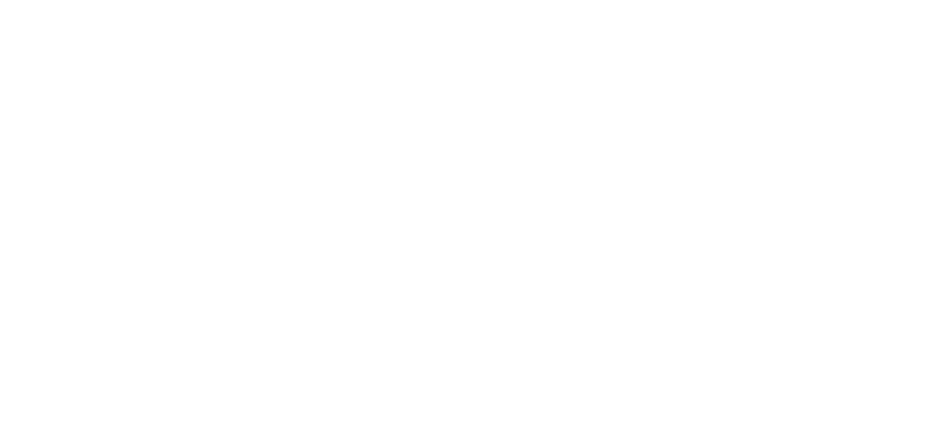
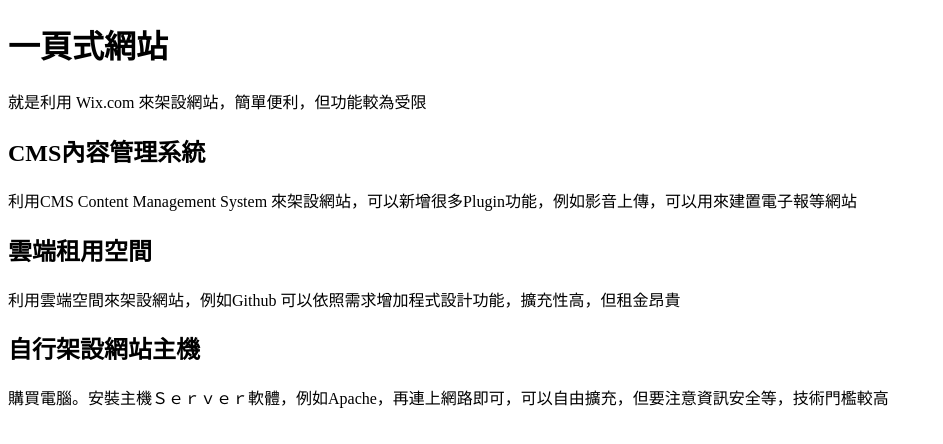
Before and after one commit to NienTsai/WED25, a plain HTML site: page index.htm in a window 1280 px wide. Shown: the whole page, without its empty margins (0-943 px from the left). Drawn offline with Linux system fonts and the light colour scheme.

Commit message:
Update index.htm

```diff
--- a/index.htm
+++ b/index.htm
@@ -6,6 +6,16 @@
     </head>
   <body>
 
+    <h1>一頁式網站</h1>
+<p>就是利用 Wix.com 來架設網站，簡單便利，但功能較為受限</p>
 
+<h2>CMS內容管理系統</h2>
+<p>利用CMS Content Management System 來架設網站，可以新增很多Plugin功能，例如影音上傳，可以用來建置電子報等網站</p>
+
+<h2>雲端租用空間</h2>
+<p>利用雲端空間來架設網站，例如Github 可以依照需求增加程式設計功能，擴充性高，但租金昂貴</p>
+
+<h2>自行架設網站主機</h2>
+<p>購買電腦。安裝主機Ｓｅｒｖｅｒ軟體，例如Apache，再連上網路即可，可以自由擴充，但要注意資訊安全等，技術門檻較高</p>
     </body>
   </html>
```
